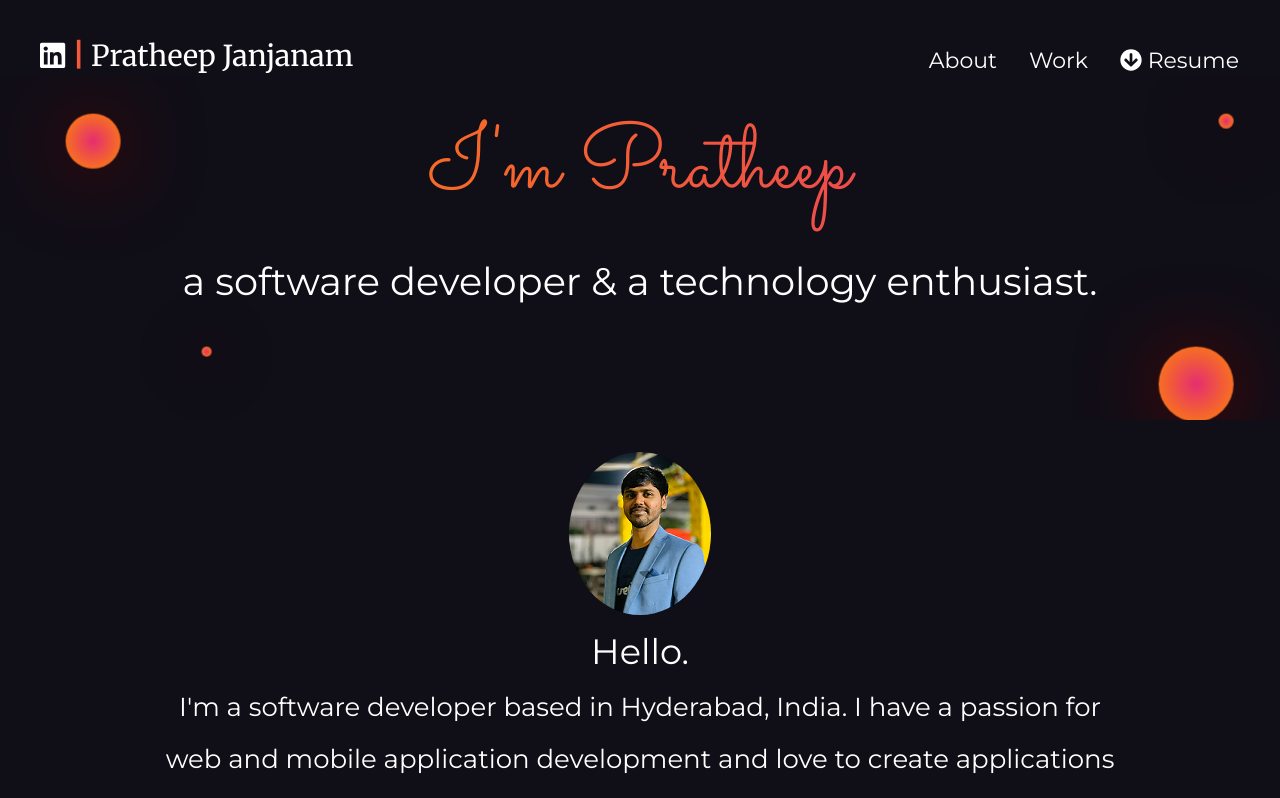
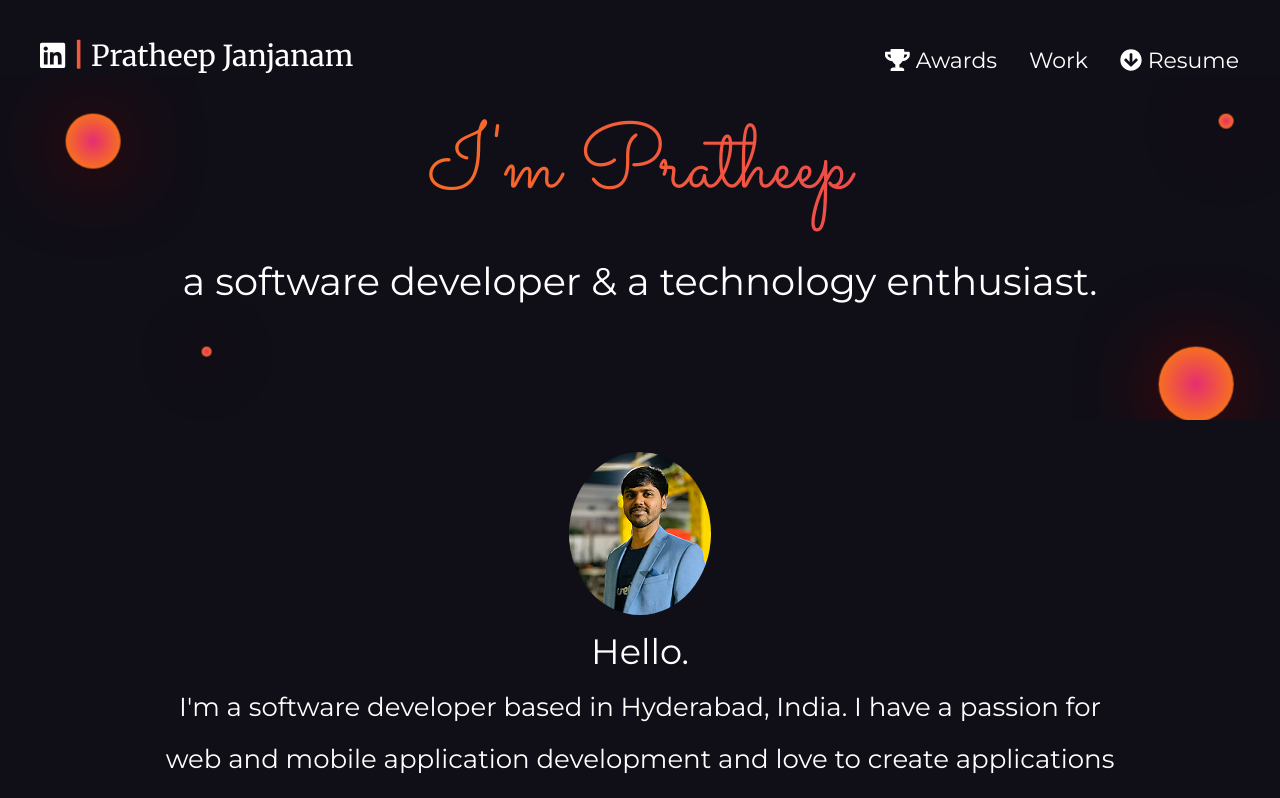
Before and after one commit to pratheep138/pratheep_my_site, an Angular app: page /home in a window 1280 px wide. Shown: the top 798 px of the page. Built offline with nearby package versions, Linux system fonts and the light colour scheme.

Commit message:
removed about and added award

```diff
--- a/src/app/app.component.html
+++ b/src/app/app.component.html
@@ -11,7 +11,7 @@
       <ul class="nav-list transistion">
         <li><a href="javascript:void(0)" (click)="downloadResume()"><i class="fas fa-arrow-circle-down"></i> Resume</a></li>
         <li><a href="javascript:void(0)" (click)="navigateTo('work')">Work</a></li>
-        <li><a href="javascript:void(0)" (click)="navigateTo('home')">About</a></li>
+        <li><a href="javascript:void(0)" (click)="navigateTo('achievements')"><i class="fa fa-trophy" aria-hidden="true"></i> Awards</a></li>
       </ul>
     </div>
   </div>
```
Also changed, not shown: src/assets/images/starPerformer.png (added).
